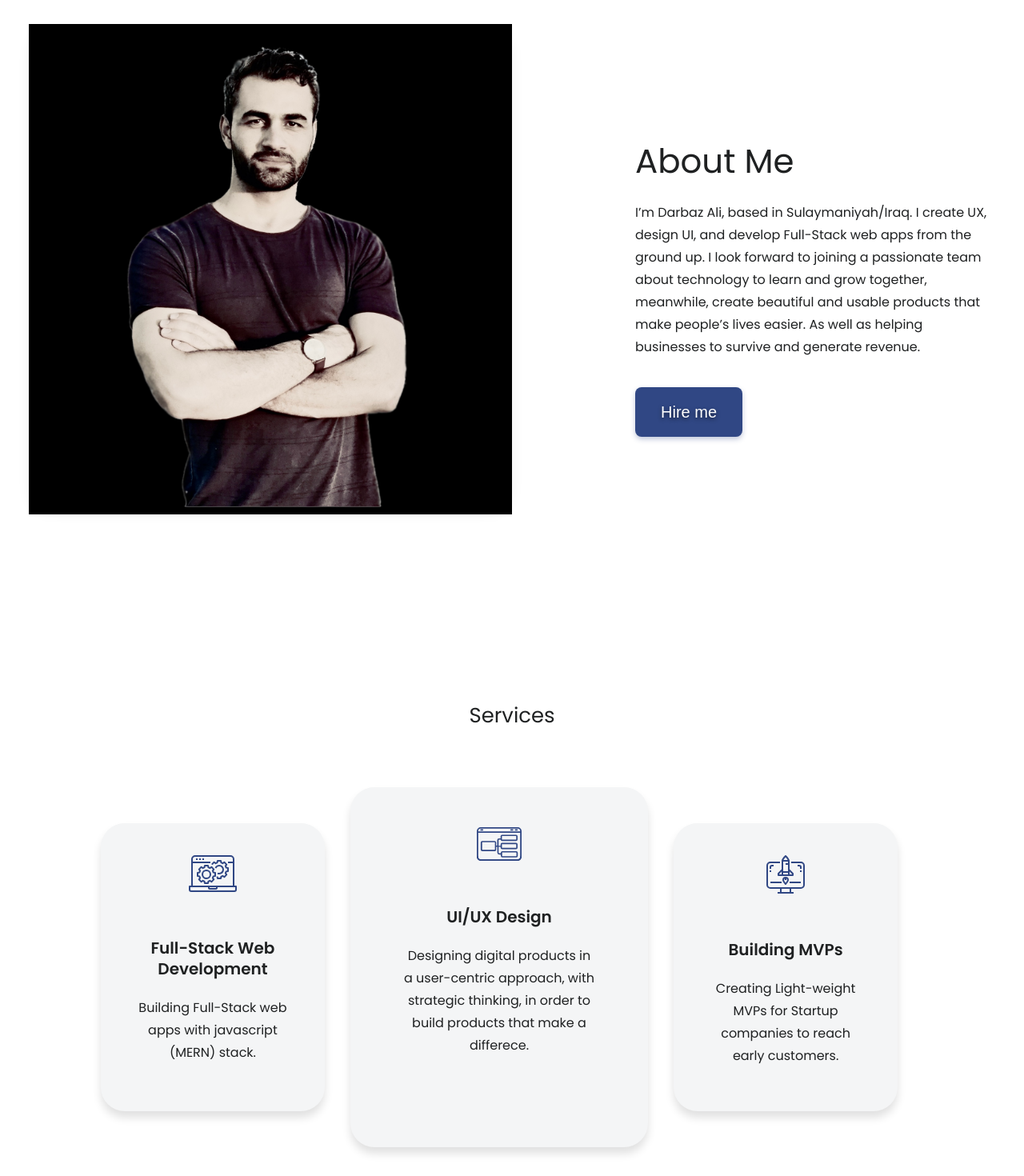
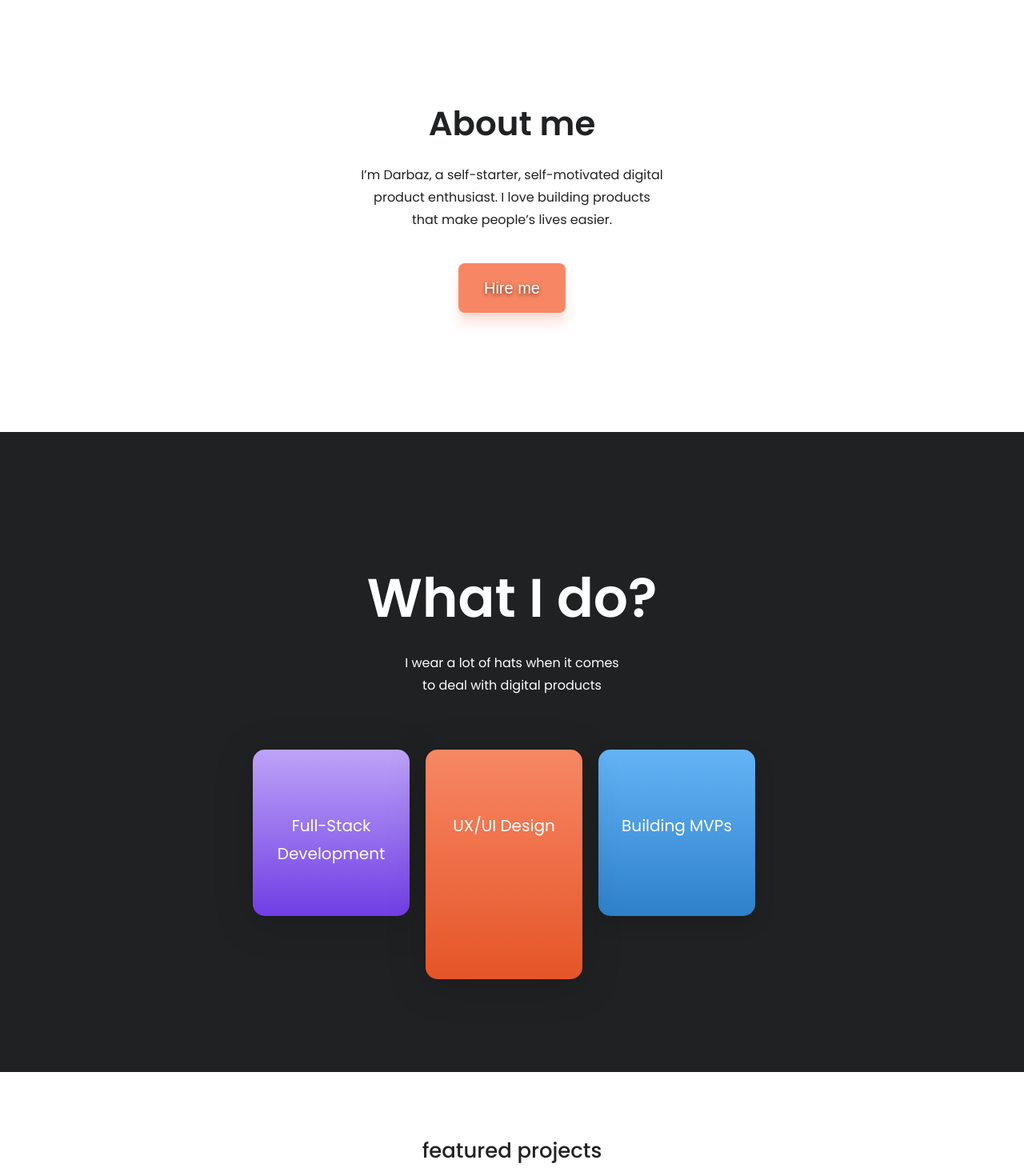
Before and after one commit to darbazali/darbazali.com, a React (Create React App) app in the folder frontend/: page / in a window 1280 px wide. Shown: the part 820-2290 px from the top of the page at 80% size. Built offline with nearby package versions, Linux system fonts and the light colour scheme; no server answers; the HTML template or start-up script is replaced by a standard one.

Commit message:
new skills

```diff
--- a/frontend/src/components/Button.js
+++ b/frontend/src/components/Button.js
@@ -3,8 +3,12 @@ import React from 'react'
 const buttonStyle = {
   padding: '16px 32px',
   borderRadius: '8px',
-  backgroundColor: '#304784',
-  boxShadow: '0px 3px 6px rgba(48, 71, 132, 0.3)',
+  backgroundColor: '#f78764',
+  boxShadow: `
+  0 1.8px 0.8px rgba(245, 135, 100, 0.02),
+  0 4.3px 2.8px rgba(245, 135, 100, 0.032),
+  0 8.1px 6.9px rgba(245, 135, 100, 0.041),
+  0 14.5px 16.2px rgba(245, 135, 100, 0.2)`,
   fontWeight: '500',
   fontSize: '20px',
   lineHeight: '30px',
@@ -18,8 +22,8 @@ const buttonStyle = {
   outline: 'none',
 }
 
-const Button = ({ children, type, className }) => (
-  <button type={type} style={buttonStyle} className={className}>
+const Button = ({ children, type }) => (
+  <button type={type} style={buttonStyle} className='button'>
     {children}
   </button>
 )
--- a/frontend/src/components/CoverImage.js
+++ b/frontend/src/components/CoverImage.js
@@ -5,10 +5,12 @@ const CoverImage = ({ image, backgroundColor, children, style }) => {
     background: `
           ${backgroundColor},
           url(${image})`,
-    backgroundPosition: 'center center',
+    backgroundColor: '#1f2122',
+    backgroundPosition: 'center',
     backgroundRepeat: 'no-repeat',
     backgroundAttachment: 'fixed',
     backgroundSize: 'cover',
+    backgroundOrigin: 'content-box',
 
     width: '100%',
     height: '100vh',
--- a/frontend/src/index.css
+++ b/frontend/src/index.css
@@ -70,18 +70,22 @@ h1 {
 
 h2 {
   font-size: 6.854rem;
+  font-weight: 600;
 }
 
 h3 {
   font-size: 4.236rem;
+  font-weight: 600;
 }
 
 h4 {
   font-size: 2.618rem;
+  font-weight: 600;
 }
 
 h5 {
   font-size: 1.618rem;
+  font-weight: 500;
 }
 
 small,
@@ -209,14 +213,19 @@ TOOLS
 BUTTON
 ====================================================================
 */
+
 .button:hover {
-  transform: scale(1.002);
-  filter: drop-shadow(0px 3px 6px rgba(48, 70, 132, 0.35));
+  transform: scale(1.02);
+  box-shadow: 0 1.8px 0.8px rgba(245, 135, 100, 0.02),
+    0 4.3px 2.8px rgba(245, 135, 100, 0.032),
+    0 8.1px 6.9px rgba(245, 135, 100, 0.041),
+    0 14.5px 16.2px rgba(245, 135, 100, 0.3);
 }
+
 .logo:hover,
 nav a:hover,
 .button-secondary:hover {
-  transform: scale(1.02);
+  transform: scale(1.025);
 }
 
 .button-tritary {
--- a/frontend/src/screens/Home.js
+++ b/frontend/src/screens/Home.js
@@ -11,17 +11,15 @@ const Home = () => {
   return (
     <>
       <Hero />
-      <div className='container'>
-        <AboutSection />
-        <Services />
-        <Projects />
-        <GithubAPI />
-      </div>
+
+      <AboutSection />
+      <Services />
+      <Projects />
+      <GithubAPI />
 
       <WhyMe />
-      <div className='container'>
-        <Contact />
-      </div>
+
+      <Contact />
     </>
   )
 }
--- a/frontend/src/sections/AboutSection.js
+++ b/frontend/src/sections/AboutSection.js
@@ -1,47 +1,23 @@
 import React from 'react'
+import Button from '../components/Button'
 
-import Button from '../components/Button'
-import FlexContainer from '../components/FlexContainer'
-import DarbazAli from '../assets/DARBAZ_ALI_HERO_IMAGE.png'
-
-const imgStyle = {
-  borderRadius: '30px',
+const styles = {
+  textAlign: 'center',
   width: '100%',
-  height: 'auto',
-  boxShadow: '0px 8px 16px rgba(0, 0, 0, 0.06)',
+  height: '70vh',
+  padding: '100px 0',
 }
 
 const AboutSection = () => {
   return (
-    <section style={{ width: '100%', height: '100vh' }} id='aboutme'>
-      <FlexContainer
-        className='column'
-        container
-        alignItems='center'
-        alignContent='center'
-        justifyContent='space-between'
-      >
-        <div
-          style={{ width: '50%', backgroundColor: '#000' }}
-          className='about-image'
-        >
-          <img src={DarbazAli} alt={'Darbaz Ali'} style={imgStyle} />
-        </div>
+    <section style={styles} id='aboutme'>
+      <h4>About me</h4>
+      <p style={{ maxWidth: '380px', margin: '20px auto' }}>
+        I’m Darbaz, a self-starter, self-motivated digital product enthusiast. I
+        love building products that make people’s lives easier.
+      </p>
 
-        <div>
-          <h4>About Me</h4>
-          <p style={{ maxWidth: '450px' }}>
-            I’m Darbaz Ali, based in Sulaymaniyah/Iraq. I create UX, design UI,
-            and develop Full-Stack web apps from the ground up. I look forward
-            to joining a passionate team about technology to learn and grow
-            together, meanwhile, create beautiful and usable products that make
-            people’s lives easier. As well as helping businesses to survive and
-            generate revenue.
-          </p>
-
-          <Button className='button'>Hire me</Button>
-        </div>
-      </FlexContainer>
+      <Button type='button'>Hire me</Button>
     </section>
   )
 }
--- a/frontend/src/sections/Services.js
+++ b/frontend/src/sections/Services.js
@@ -1,42 +1,43 @@
 import React from 'react'
 import '../styles/services.css'
 import FlexContainer from '../components/FlexContainer'
-import uxIcon from '../assets/ICON/noun_ux_693504.svg'
-import startUpIcon from '../assets/ICON/noun_startup_1806706.svg'
-import webDevIcon from '../assets/ICON/noun_web development_3471717.svg'
+
+import CoverImage from '../components/CoverImage'
+import skillsBack from '../assets/skills_back.jpg'
+
+const serviceStyle = {
+  color: '#ffffff',
+  display: 'flex',
+  justifyContent: 'center',
+  alignItems: 'center',
+  textAlign: 'center',
+}
 
 const Services = () => {
   return (
-    <section className='services' id='services'>
-      <h5>Services</h5>
-      <FlexContainer className='flex' container justifyContent alignContent>
-        <div className='service-cart'>
-          <img src={webDevIcon} alt='webDevIcon' />
-          <h5>Full-Stack Web Development</h5>
-
-          <p>Building Full-Stack web apps with javascript (MERN) stack.</p>
-        </div>
-
-        <div className='service-cart'>
-          <img src={uxIcon} alt='UX Icon' />
-          <h5>UI/UX Design</h5>
-          <p>
-            Designing digital products in a user-centric approach, with
-            strategic thinking, in order to build products that make a
-            differece.
-          </p>
-        </div>
-
-        <div className='service-cart'>
-          <img src={startUpIcon} alt='startup icon' />
-          <h5>Building MVPs</h5>
-          <p>
-            Creating Light-weight MVPs for Startup companies to reach early
-            customers.
-          </p>
-        </div>
-      </FlexContainer>
-    </section>
+    <CoverImage
+      image={skillsBack}
+      backgroundColor='rgba(31, 33, 34, 0.85)'
+      style={serviceStyle}
+    >
+      <div>
+        <h3>What I do?</h3>
+        <p style={{ maxWidth: '280px', margin: '1em auto' }}>
+          I wear a lot of hats when it comes to deal with digital products
+        </p>
+        <FlexContainer
+          container
+          alignItems='flex-start'
+          justifyContent='space-evenly'
+          alignContent='center'
+          flexWrap='wrap'
+        >
+          <div className='service-card'>Full-Stack Development</div>
+          <div className='service-card'>UX/UI Design</div>
+          <div className='service-card'>Building MVPs</div>
+        </FlexContainer>
+      </div>
+    </CoverImage>
   )
 }
 
--- a/frontend/src/styles/services.css
+++ b/frontend/src/styles/services.css
@@ -1,33 +1,28 @@
-.services {
-  width: 100%;
-  max-width: 1028px;
-  margin: 0 auto;
-  text-align: center;
+.service-card {
+  width: 196px;
+  border-radius: 15px;
+  padding-top: 78px;
+  color: #fff;
+  font-size: 20px;
+  font-weight: 400;
+  margin-right: 1em;
+  margin-top: 50px;
 }
 
-.service-cart {
-  padding: 40px;
-  width: 30%;
-  height: 360px;
-  border-radius: 30px;
-  background: #f4f5f6;
-  box-shadow: 0px 8px 11px rgba(0, 0, 0, 0.12);
-  margin-top: 50px;
-  margin-right: 32px;
+.service-card:nth-child(1) {
+  height: 208px;
+  background: linear-gradient(#bda3f7 0%, #713ee5 100%);
+  filter: drop-shadow(0px 8px 24px rgba(0, 0, 0, 0.15));
 }
 
-.service-cart h5 {
-  font-weight: 600;
-  font-size: 20px;
+.service-card:nth-child(2) {
+  height: 287px;
+  background: linear-gradient(#f78764 0%, #e55528 100%);
+  filter: drop-shadow(0px 8px 24px rgba(0, 0, 0, 0.15));
 }
 
-.service-cart:nth-child(2) {
-  width: 40%;
-  height: 450px;
-  padding: 50px;
+.service-card:nth-child(3) {
+  height: 208px;
+  background: linear-gradient(#64b3f7 0%, #2e81c9 100%);
+  box-shadow: 0px 8px 24px rgba(0, 0, 0, 0.15);
 }
-
-.service-cart:nth-child(2) p {
-  width: 240px;
-  margin: 0 auto;
-}
```
Also changed, not shown: frontend/src/assets/skills_back.jpg (added).
